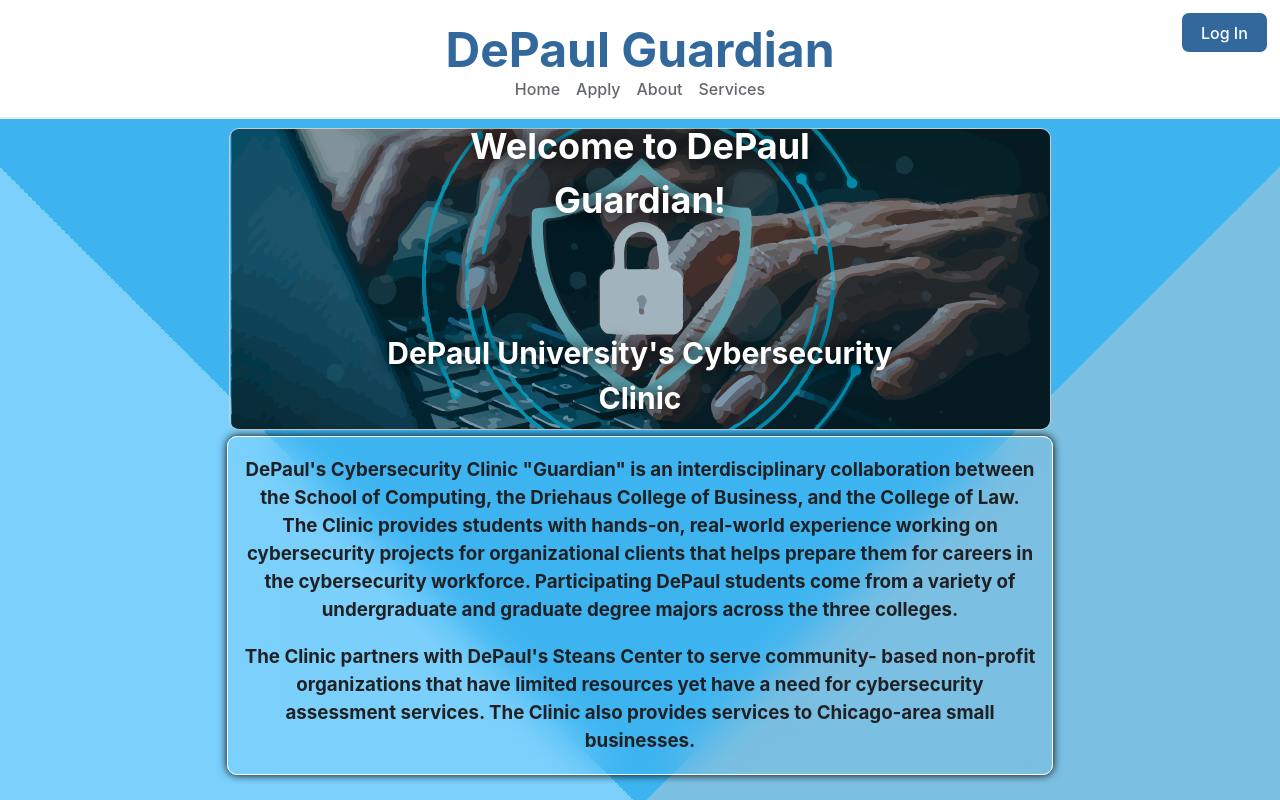
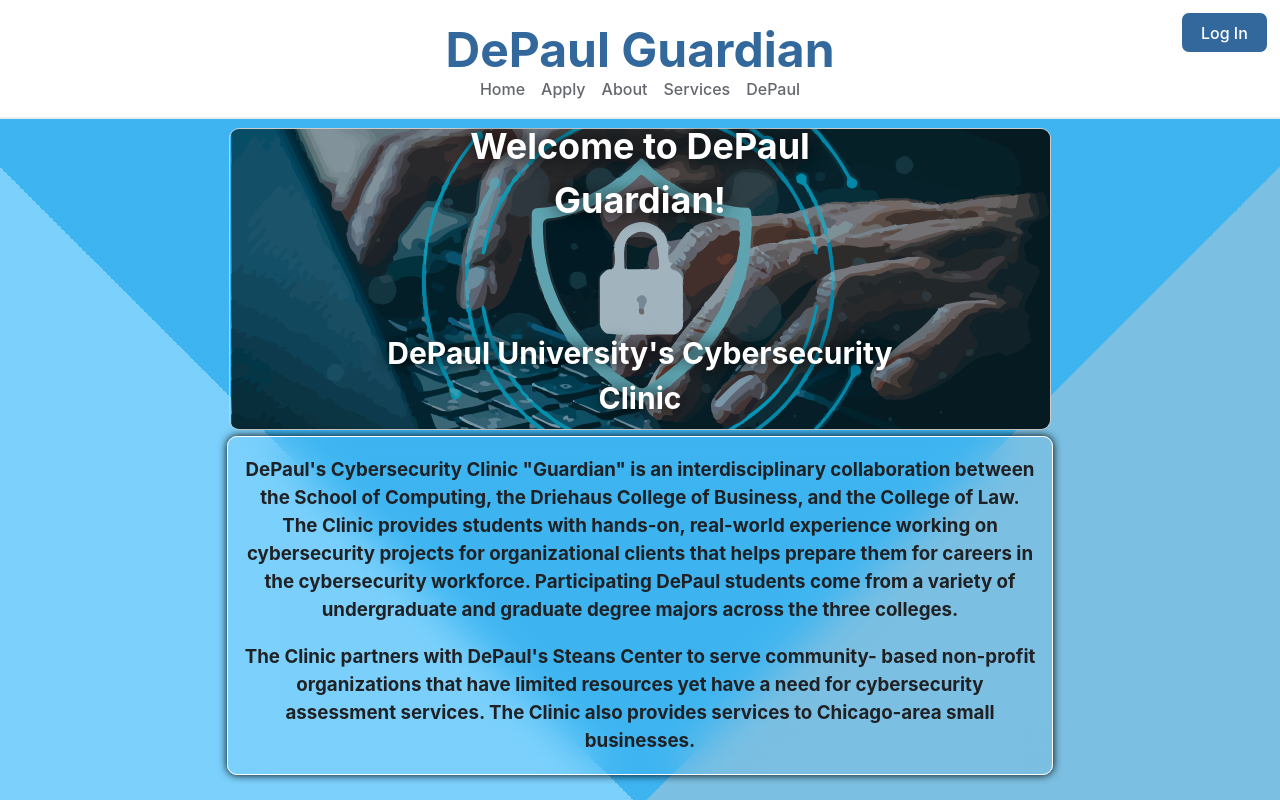
Before and after one commit to lamhongdanghuy/Guardian, a React (Vite) app in the folder guardianFE/: page / in a window 1280 px wide. Shown: the top 800 px of the page. Built offline with nearby package versions, Linux system fonts and the light colour scheme.

Commit message:
added a depaul homepage link

```diff
--- a/guardianFE/src/Header.tsx
+++ b/guardianFE/src/Header.tsx
@@ -77,6 +77,9 @@
               </div>
             )}
           </div>
+          <NavLink className={"navlink"} to="https://www.depaul.edu" target="_blank" rel="noopener noreferrer">
+            DePaul
+          </NavLink>
         </nav>
       </header>
     </div>
```
